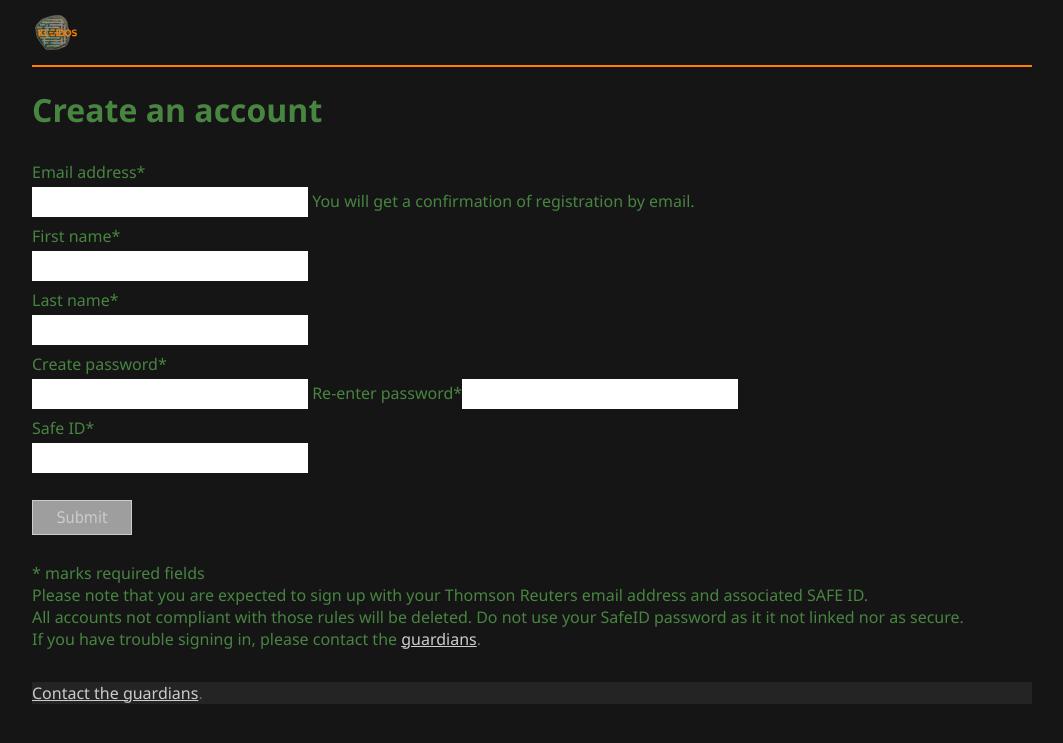
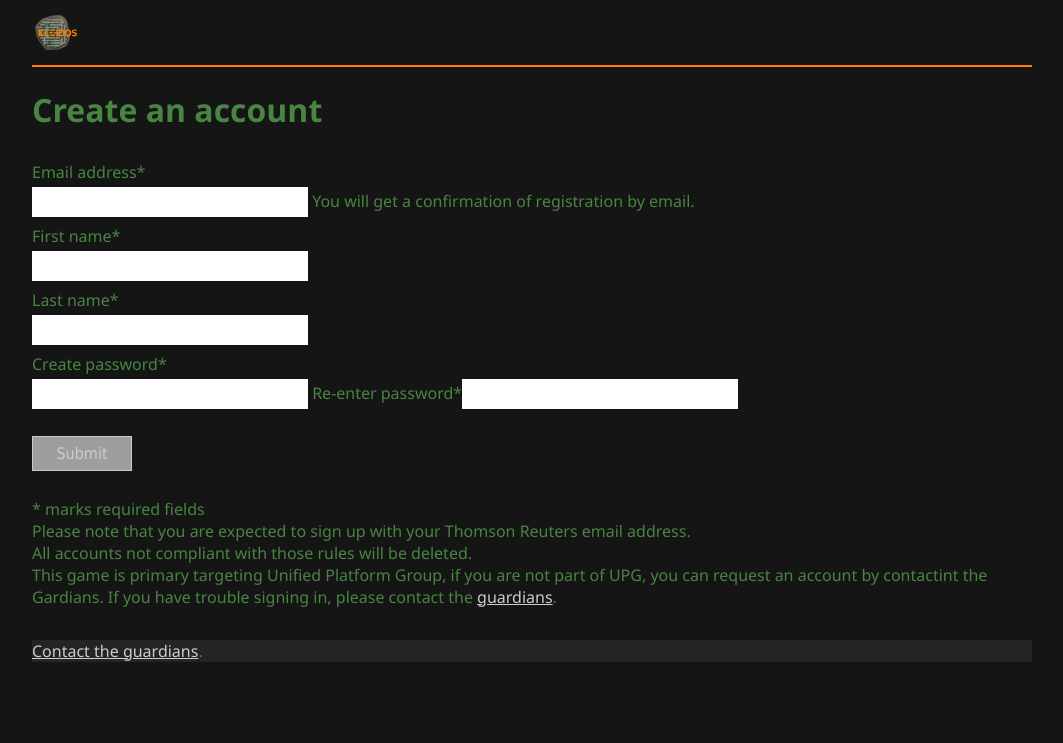
Before and after one commit to rbperrotr/kleidos, a PHP site: page /create_user.php in a window 1280 px wide. Shown: the top 743 px of the page, without its empty margins (108-1171 px from the left). Run offline with PHP 8.4, Linux system fonts and the light colour scheme; grey boxes are pictures that could not be loaded.

Commit message:
Remove Safe check

```diff
--- a/create_user.php
+++ b/create_user.php
@@ -30,7 +30,7 @@
 			<div class="formtextinputlabel">First name*</div><input class="formtextinput" type="text" name="fname"><br>
 			<div class="formtextinputlabel">Last name*</div><input class="formtextinput" type="text" name="lname"><br>
 			<div class="formtextinputlabel">Create password*</div><input class="formtextinput" type="password" name="pwd"><span class="formtextinputlabel">  Re-enter password*</span><input class="formtextinput" type="password" name="pwd2"><br>
-			<div class="formtextinputlabel">Safe ID*</div><input class="formtextinput" type="text" name="safe"><br>
+			<!--<div class="formtextinputlabel">Safe ID*</div><input class="formtextinput" type="text" name="safe"><br>-->
 			<br>
 			<input type="hidden" name="action" value="create_user"/>
 			<input class="stdButton" type="submit" value="Submit"/>
@@ -45,8 +45,9 @@
 		<br>
 		* marks required fields
 		<br>
-		Please note that you are expected to sign up with your Thomson Reuters email address and associated SAFE ID.<br>
-		All accounts not compliant with those rules will be deleted. Do not use your SafeID password as it it not linked nor as secure.<br>
+		Please note that you are expected to sign up with your Thomson Reuters email address.<br>
+		All accounts not compliant with those rules will be deleted. <br>
+		This game is primary targeting Unified Platform Group, if you are not part of UPG, you can request an account by contactint the Gardians.
 		If you have trouble signing in, please contact the <a href="mailto: guardians@kleidos.tk">guardians</a>.<br>
 		<?php
 				includeFooter();
```
Also changed, not shown: controler/truser.php (+12 -0 lines), controler/user.php (+13 -4 lines).
